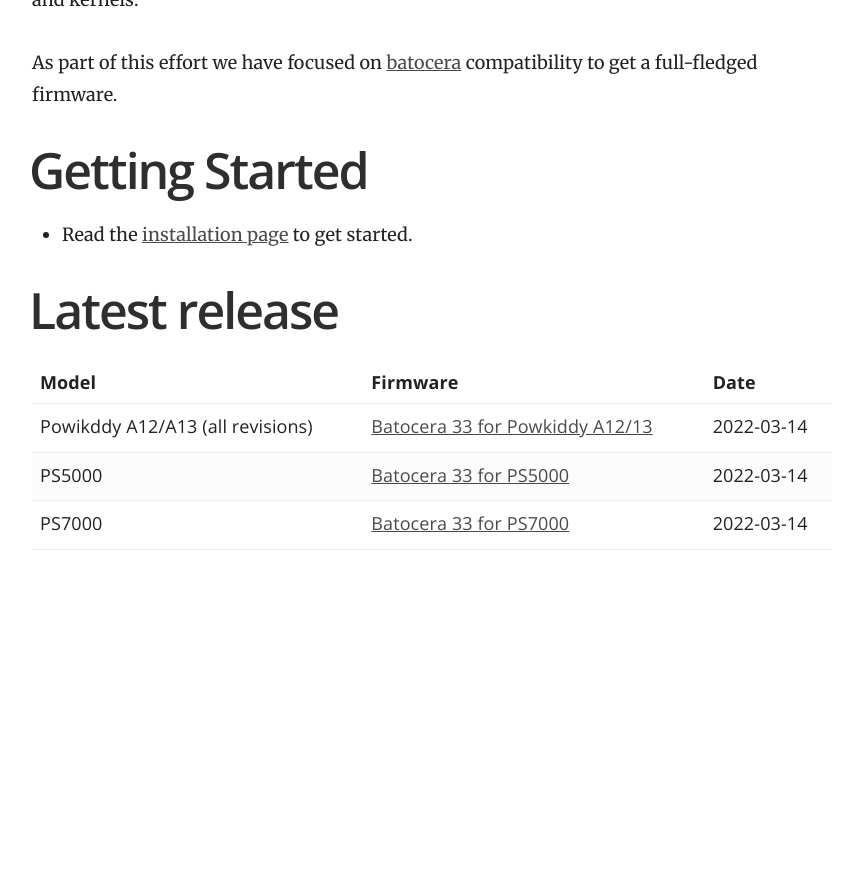
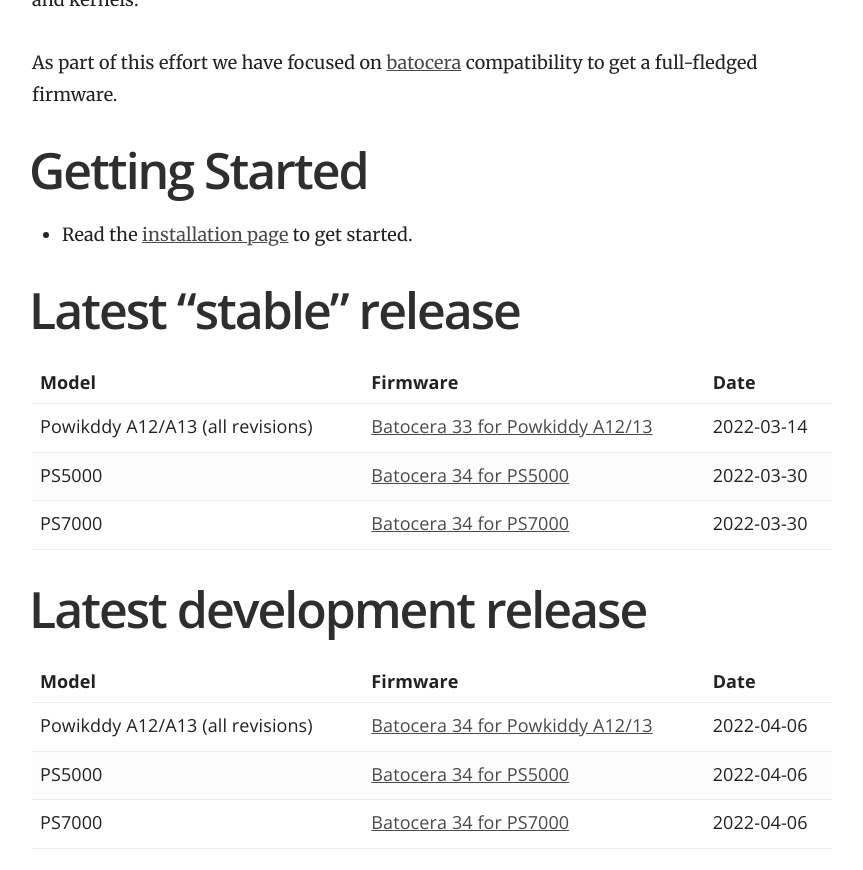
Before and after one commit to RK3128-CFW/rk3128-cfw.github.io, a Jekyll site: the page built from index.md, in a window 1280 px wide and 900 px high, scrolled down 660 px. Shown: the top 870 px of the window, without its empty margins (358-1221 px from the left). Built offline with Jekyll 4.4.1, drawn with Linux system fonts in a browser that asks for light colours; before the commit the page ends 1261 px from its top, so only the background shows below that.

Commit message:
Updated releases

```diff
--- a/index.md
+++ b/index.md
@@ -22,10 +22,18 @@ As part of this effort we have focused on [batocera](https://batocera.org) compa
 
 * Read the [installation page](https://rk3128-cfw.github.io/01_getting_started/1_Installation/) to get started.
 
-# Latest release
+# Latest "stable" release
 
 | Model | Firmware | Date |
 |-------|----------|------|
 | Powikddy A12/A13 (all revisions) | [Batocera 33 for Powkiddy A12/13](https://github.com/RK3128-CFW/rk3128-cfw.github.io/releases/tag/a13_batocera_33_alpha_2) | 2022-03-14 |
-| PS5000 | [Batocera 33 for PS5000](https://github.com/RK3128-CFW/rk3128-cfw.github.io/releases/tag/ps5000_batocera_33_alpha_1) | 2022-03-14 |
-| PS7000 | [Batocera 33 for PS7000](https://github.com/RK3128-CFW/rk3128-cfw.github.io/releases/tag/ps7000_batocera_33_alpha_1) | 2022-03-14 |
+| PS5000 | [Batocera 34 for PS5000](https://github.com/RK3128-CFW/rk3128-cfw.github.io/releases/tag/ps5000_batocera_34_alpha_2) | 2022-03-30 |
+| PS7000 | [Batocera 34 for PS7000](https://github.com/RK3128-CFW/rk3128-cfw.github.io/releases/tag/ps7000_batocera_34_alpha_2) | 2022-03-30 |
+
+# Latest development release
+
+| Model | Firmware | Date |
+|-------|----------|------|
+| Powikddy A12/A13 (all revisions) | [Batocera 34 for Powkiddy A12/13](https://github.com/RK3128-CFW/rk3128-cfw.github.io/releases/tag/a13_batocera_34_alpha_3) | 2022-04-06 |
+| PS5000 | [Batocera 34 for PS5000](https://github.com/RK3128-CFW/rk3128-cfw.github.io/releases/tag/ps5000_batocera_34_alpha_3) | 2022-04-06 |
+| PS7000 | [Batocera 34 for PS7000](https://github.com/RK3128-CFW/rk3128-cfw.github.io/releases/tag/ps7000_batocera_34_alpha_3) | 2022-04-06 |
```
